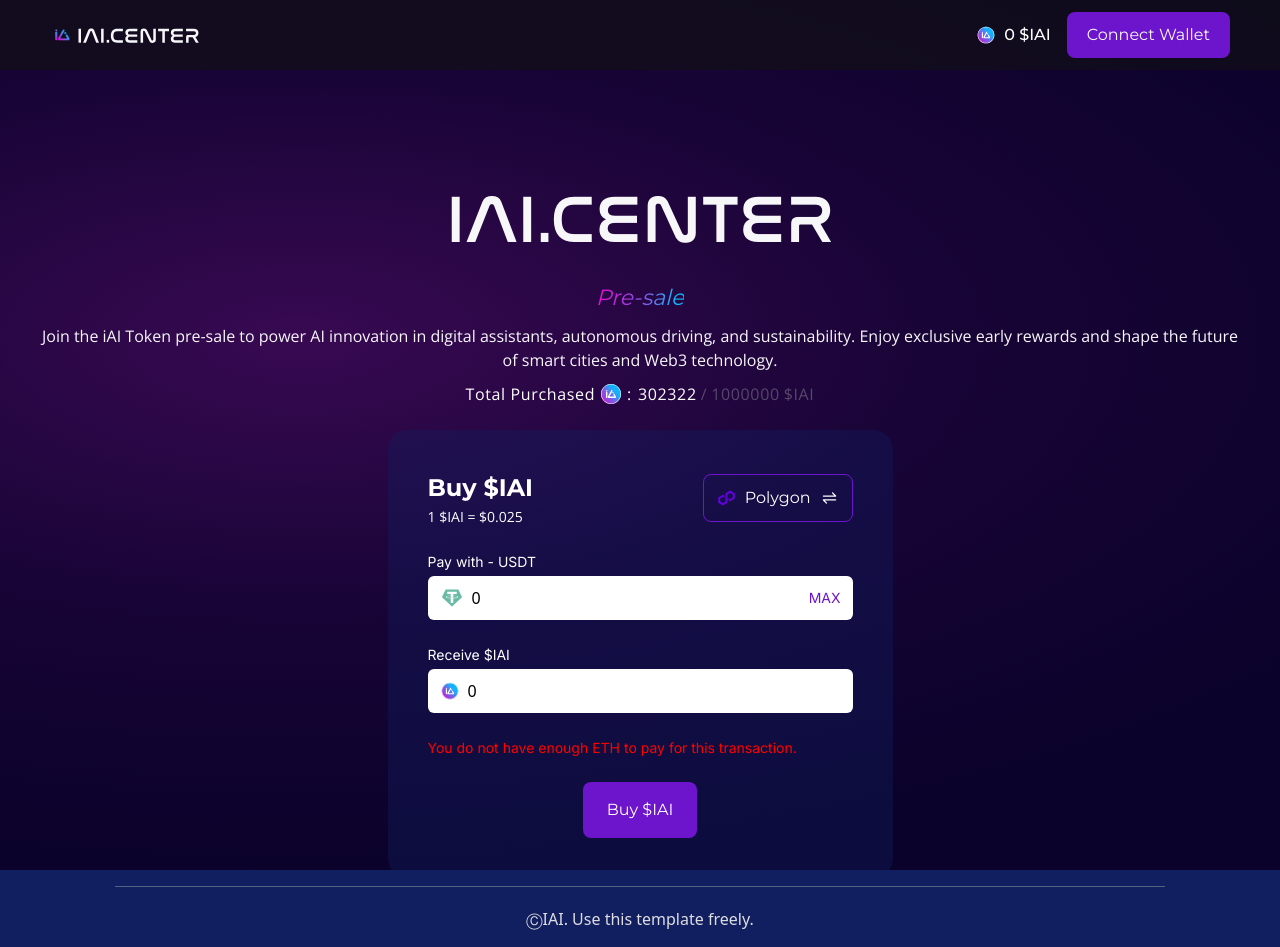
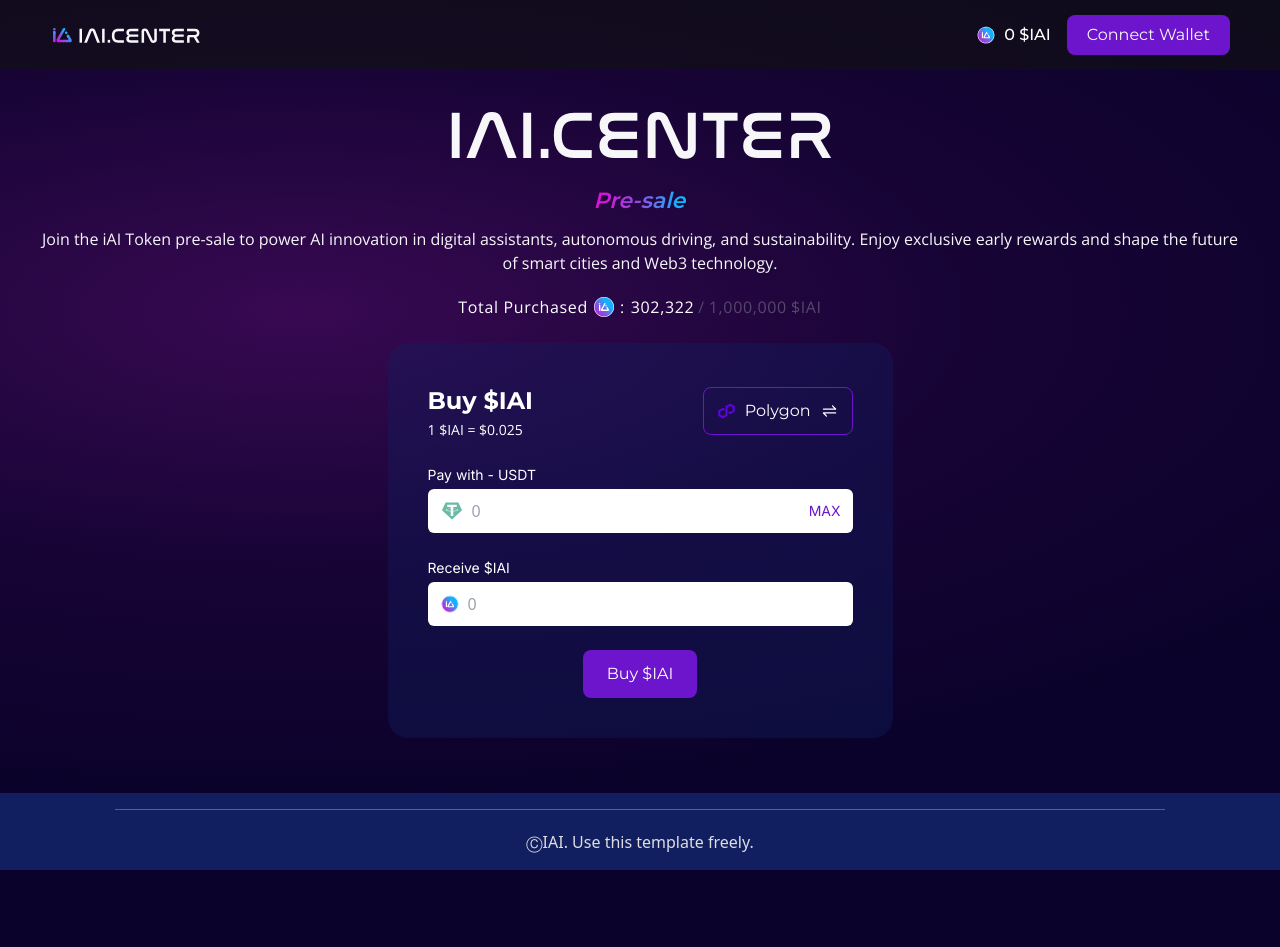
Before and after one commit to NoxApi/IAI, a Next.js app: page / in a window 1280 px wide. After the commit the page ends 870 px from the top, so only its background shows below. Built offline with nearby package versions, Linux system fonts and the light colour scheme.

Commit message:
add style for state, hook

```diff
--- a/src/app/components/Navbar.tsx
+++ b/src/app/components/Navbar.tsx
@@ -6,37 +6,35 @@ import Wallet from "../../../svg/Wallet";
 import { useState } from "react";
 import IAI2 from "../../../svg/IAI2";
 import NewLogo from "../../../svg/NewLogo";
+import { useDisplay } from "../hook/useDisplayaltered";
 
 const Navbar = () => {
   const [balance, setBalance] = useState(0);
+  const { numberaltered } = useDisplay()!;
   return (
     <header className="w-full bg-[#11111199] flex justify-center px-[50px] py-[12px] smm:px-[8.125vw] ">
-      <nav className="max-w-[1360px] w-full h-full  flex justify-between">
+      <nav className="max-w-[1360px] w-full flex justify-between items-center">
         {/* make new responsive */}
-        <div className="flex gap-x-[4.5px] items-center smm:hidden">
-          <div className="pt-[4.5px] pb-[4.92px] pl-[3px] pr-[2.02px] ">
-            <Image
-              src="/img/IAI Logo.png"
-              width={24}
-              height={24}
-              alt="Picture of the author"
-              className="w-[18px]"
+        <div className="flex gap-x-[4.5px] items-center smm:h-fit ">
+          <div className="pt-[4.5px] pb-[4.92px] pl-[3px] pr-[2.02px] smm:pt-[7.5px] smm:pb-[8.2px] smm:pl-[5px] smm:pr-[3.37px] ">
+            <NewLogo
+              width={19}
+              height={16}
+              className={"fill-white smm:w-[32px] smm:h-[25px]"}
             />
           </div>
-          <IAI width="121" height="15" className={"fill-white "} />
+          <IAI width="121" height="15" className={"fill-white mdm:hidden "} />
         </div>
-        <div className="pl-[5px] pr-[3.37px] pt-[7.5px] pb-[8.2px] xl:hidden lg:hidden md:hidden">
-          <NewLogo width={32} height={25} className={"fill-white"} />
-        </div>
-        <div className="flex gap-1">
+
+        <div className="flex gap-1 items-center">
           <div className="flex gap-2 px-3 items-center justify-center h-[46px]">
             <IAI2 width={20} height={20} className={"fill-white"} />
             <h5 className="fontmonters text-[16px] text-white font-medium">
-              {balance} $IAI
+              {numberaltered(balance)} $IAI
             </h5>
           </div>
-          <button className="px-[20px] py-2 bg-[#6D15CC] rounded-lg  fontmonters ">
-            <h6 className="text-[16px] text-[#F7F7FA] smm:hidden">
+          <button className="px-[20px] smm:px-[14px] py-2 bg-[#6D15CC] rounded-lg  fontmonters h-[40px] ">
+            <h6 className="text-[16px] text-[#F7F7FA] mdm:hidden">
               Connect Wallet
             </h6>
             <Wallet
--- /dev/null
+++ b/src/app/hook/useDisplayaltered.tsx
@@ -0,0 +1,13 @@
+export const useDisplay = () => {
+  function numberaltered(amount: any) {
+    let amountaltered = "";
+    if (amount) {
+      amountaltered = amount.toLocaleString();
+    }
+    if (amount == 0) {
+      amountaltered = "0";
+    }
+    return amountaltered;
+  }
+  return { numberaltered };
+};
--- a/src/app/layout.tsx
+++ b/src/app/layout.tsx
@@ -40,7 +40,7 @@ export default function RootLayout({
   return (
     <html lang="en">
       <body
-        className={` ${monters.variable} ${openSans.variable} ${inter.variable} antialiased bgmain`}
+        className={` ${monters.variable} ${openSans.variable} ${inter.variable} antialiased bgmain `}
       >
         <Navbar />
         {children}
--- a/src/app/page.tsx
+++ b/src/app/page.tsx
@@ -9,13 +9,16 @@ import { useState } from "react";
 import Bcs from "../../svg/Bcs";
 import Wallet from "../../svg/Wallet";
 import IAI2 from "../../svg/IAI2";
+import { useDisplay } from "./hook/useDisplayaltered";
 
 export default function Home() {
   const [switchChain, setSwitchChain] = useState(false);
-  const [iaiAmount, setIaiAmount] = useState<number | null>(0); // Amount in $IAI
-  const [usdAmount, setUsdAmount] = useState<number | null>(0); // Amount in USD
+  const [iaiAmount, setIaiAmount] = useState<number | undefined>(undefined); // Amount in $IAI
+  const [usdAmount, setUsdAmount] = useState<number | undefined>(undefined); // Amount in USD
+  const [balance, setBalance] = useState(0);
   const [purchased, setPurchased] = useState(302322);
   const [totalPurchased, setTotalPurchased] = useState(1000000);
+  const { numberaltered } = useDisplay()!;
   const conversionRate = 0.016; // 1 $IAI = $0.016
 
   // Handle changes in $IAI input
@@ -25,8 +28,8 @@ export default function Home() {
     // Allow empty input but convert valid numbers
     const numberValue = parseFloat(value);
     if (value === "" || (!isNaN(numberValue) && numberValue >= 0)) {
-      setIaiAmount(value === "" ? null : numberValue);
-      setUsdAmount(value === "" ? null : numberValue * conversionRate);
+      setIaiAmount(value === "" ? undefined : numberValue);
+      setUsdAmount(value === "" ? undefined : numberValue * conversionRate);
     }
   };
 
@@ -37,8 +40,8 @@ export default function Home() {
     // Allow empty input but convert valid numbers
     const numberValue = parseFloat(value);
     if (value === "" || (!isNaN(numberValue) && numberValue >= 0)) {
-      setUsdAmount(value === "" ? null : numberValue);
-      setIaiAmount(value === "" ? null : numberValue / conversionRate);
+      setUsdAmount(value === "" ? undefined : numberValue);
+      setIaiAmount(value === "" ? undefined : numberValue / conversionRate);
     }
   };
 
@@ -48,14 +51,14 @@ export default function Home() {
 
   // const [multiplyPrice, setMultiplyPrice] = useState(0); setMultiplyPrice(Number(inputValue) * 250);
   return (
-    <div className="h-[100vh] w-full flex flex-col justify-center items-center  ">
+    <div className=" h-[calc(100vh-77px)] w-full flex flex-col justify-start items-center ">
       {/* bg-[#6D15CC] */}
-      <main className="max-w-[1360px] w-full h-[100vh] flex flex-col items-center px-10 smm:px-[5vw] pt-[100px] pb-[80px] smm:pt-0">
+      <main className="max-w-[1360px] w-full  flex flex-col items-center px-10 smm:px-[5vw] pt-[30px] pb-[80px] smm:pt-0">
         <div className="flex flex-col gap-y-[10px] items-center ">
-          <h1 className="fontNasalization text-[67px] text-[#F7F7FA] smm:text-[44px]">
+          <h1 className="fontNasalization text-[67px] text-[#F7F7FA] smm:text-[44px] leading-[73.7px] ">
             IAI.CENTER
           </h1>
-          <h3 className="bgtext mx-auto w-fit text-[22px] fontmonters italic">
+          <h3 className="bgtext mx-auto w-[93px] text-[22px] fontmonters italic font-semibold">
             Pre-sale
           </h3>
           <p className="text-center text-[#F7F7FA] fontOpen smm:text-[14px]">
@@ -64,8 +67,9 @@ export default function Home() {
             early rewards and shape the future of smart cities and Web3
             technology.
           </p>
+        </div>
         {/* add style */}
-          <div className="flex gap-[6px] justify-center smm:flex-col">
+        <div className="flex gap-[6px] justify-center smm:flex-col mt-[20px]">
           <div className="flex gap-x-1 items-center">
             <h4 className="fontOpen text-[16px] tracking-[0.64px] text-white">
               Total Purchased
@@ -77,13 +81,13 @@ export default function Home() {
           </div>
           <div className="flex gap-x-1 items-center">
             <h4 className="fontOpen text-[16px] tracking-[0.64px] text-white">
-                {purchased}
+              {numberaltered(purchased)}
             </h4>
             <h4 className="fontOpen text-[16px] tracking-[0.64px] text-[#55486c]">
               /
             </h4>
             <h4 className="fontOpen text-[16px] tracking-[0.64px] text-[#55486c]">
-                {totalPurchased}
+              {numberaltered(totalPurchased)}
             </h4>
             <h4 className="fontOpen text-[16px] tracking-[0.64px] text-[#55486c]">
               $IAI
@@ -91,7 +95,6 @@ export default function Home() {
           </div>
         </div>
         {/* add style */}
-        </div>
         <div className=" rounded-[20px] p-10 mt-6 flex flex-col  gap-y-6 bg-[rgba(17,31,96,0.38)] lgm:w-full smm:p-0 smm:bg-transparent w-[505px] ">
           <div className="flex gap-x-[10px] items-center">
             <div className="flex-1">
@@ -163,17 +166,19 @@ export default function Home() {
             </div>
           </div>
           {/* edit text */}
-          {usdAmount !== undefined && usdAmount !== null && usdAmount <= 0 && (
+          {usdAmount !== undefined && balance < usdAmount && (
             <>
               <h6 className="text-[#FF0000] text-[14px] fontIter">
-                You do not have enough ETH to pay for this transaction.
+                You do not have enough USDT to pay for this transaction.
               </h6>
             </>
           )}
           {/* edit text */}
-          <button className="px-6 py-4 fontmonters text-[16px] text-white bg-[#6D15CC] w-fit rounded-lg mx-auto">
+          <div className="flex justify-center">
+            <button className="px-6 py-3 fontmonters text-[16px] text-white bg-[#6D15CC] rounded-lg  ">
               Buy $IAI
             </button>
+          </div>
         </div>
       </main>
     </div>
```
Lines whose indentation alone changed are shown as unchanged.
